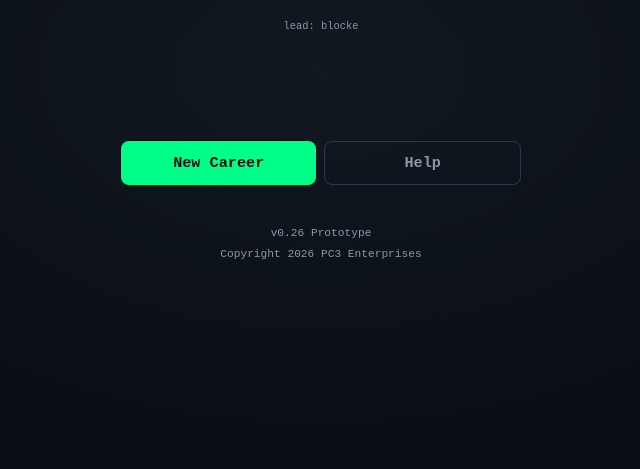
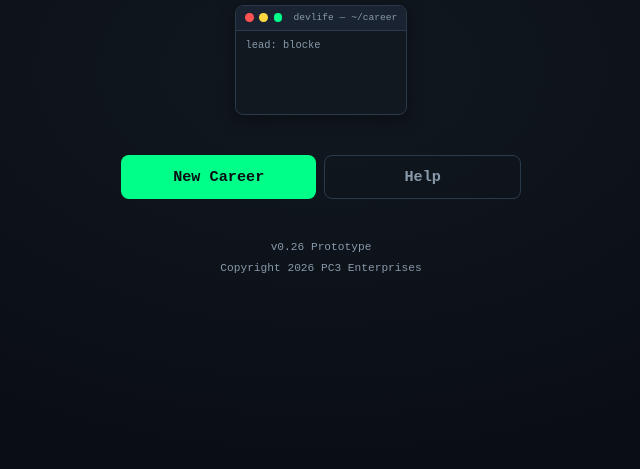
Before and after one commit to rurouni88/pc3-DevLife, a website: page index.html in a window 1280 px wide. Shown: the part 331-800 px from the top of the page, without its empty margins (319-959 px from the left). Drawn offline with Linux system fonts and the light colour scheme.

Commit message:
Style the title screen ASCII box like a terminal window
Traffic-light dots and a 'devlife — ~/career' title bar, darker
body, border and drop shadow — matching the game's terminal theme.

```diff
--- a/css/style.css
+++ b/css/style.css
@@ -251,14 +251,49 @@ body {
 
 .ascii-terminal {
   font-family: var(--font-mono);
+  width: fit-content;
+  max-width: 100%;
+  margin: 0 auto var(--spacing-lg);
+  background: var(--bg-secondary);
+  border: 1px solid var(--border-color);
+  border-radius: var(--radius-md);
+  box-shadow: 0 4px 16px rgba(0, 0, 0, 0.4);
+  overflow: hidden;
+}
+
+.ascii-terminal-bar {
+  display: flex;
+  align-items: center;
+  gap: 0.35rem;
+  padding: 0.3rem 0.55rem;
+  background: var(--bg-tertiary);
+  border-bottom: 1px solid var(--border-color);
+}
+
+.ascii-dot {
+  width: 0.55rem;
+  height: 0.55rem;
+  border-radius: 50%;
+}
+
+.ascii-dot.red { background: var(--accent-red); }
+.ascii-dot.yellow { background: var(--accent-yellow); }
+.ascii-dot.green { background: var(--accent-green); }
+
+.ascii-terminal-title {
+  margin-left: 0.35rem;
+  font-size: 0.6rem;
+  color: var(--text-muted);
+}
+
+.ascii-terminal-body {
   font-size: 0.65rem;
   line-height: 1.6;
   color: var(--text-muted);
   height: 5.2rem; /* 5 lines — fixed so the buttons never jump */
-  margin: 0 auto var(--spacing-lg);
+  margin: 0;
+  padding: 0.4rem 0.6rem;
   text-align: left;
-  width: fit-content;
-  max-width: 100%;
   overflow: hidden;
 }
 
--- a/index.html
+++ b/index.html
@@ -18,7 +18,15 @@
         <h1 class="title-text">DEV<span class="highlight">LIFE</span></h1>
         <p class="subtitle">A Software Engineering Roguelike</p>
         <p class="tagline tagline-typing">"Ship it. Survive it. Repeat."</p>
-        <pre class="ascii-terminal" id="ascii-terminal" aria-hidden="true"></pre>
+        <div class="ascii-terminal" aria-hidden="true">
+          <div class="ascii-terminal-bar">
+            <span class="ascii-dot red"></span>
+            <span class="ascii-dot yellow"></span>
+            <span class="ascii-dot green"></span>
+            <span class="ascii-terminal-title">devlife — ~/career</span>
+          </div>
+          <pre class="ascii-terminal-body" id="ascii-terminal-body"></pre>
+        </div>
         <div class="menu-buttons">
           <button id="btn-new-game" class="btn btn-primary">New Career</button>
           <button id="btn-continue" class="btn btn-secondary" style="display:none;">Continue</button>
--- a/js/ui.js
+++ b/js/ui.js
@@ -196,7 +196,7 @@ const UI = {
 
   // Satirical ASCII loop on the title screen (pauses while hidden)
   startAsciiLoop() {
-    const el = document.getElementById('ascii-terminal');
+    const el = document.getElementById('ascii-terminal-body');
     if (!el) return;
     const scenes = [
       ['$ deploy --friday', 'building... done', 'tests... skipped', 'prod: ON FIRE', 'you: "it\'s a feature"'],
```
